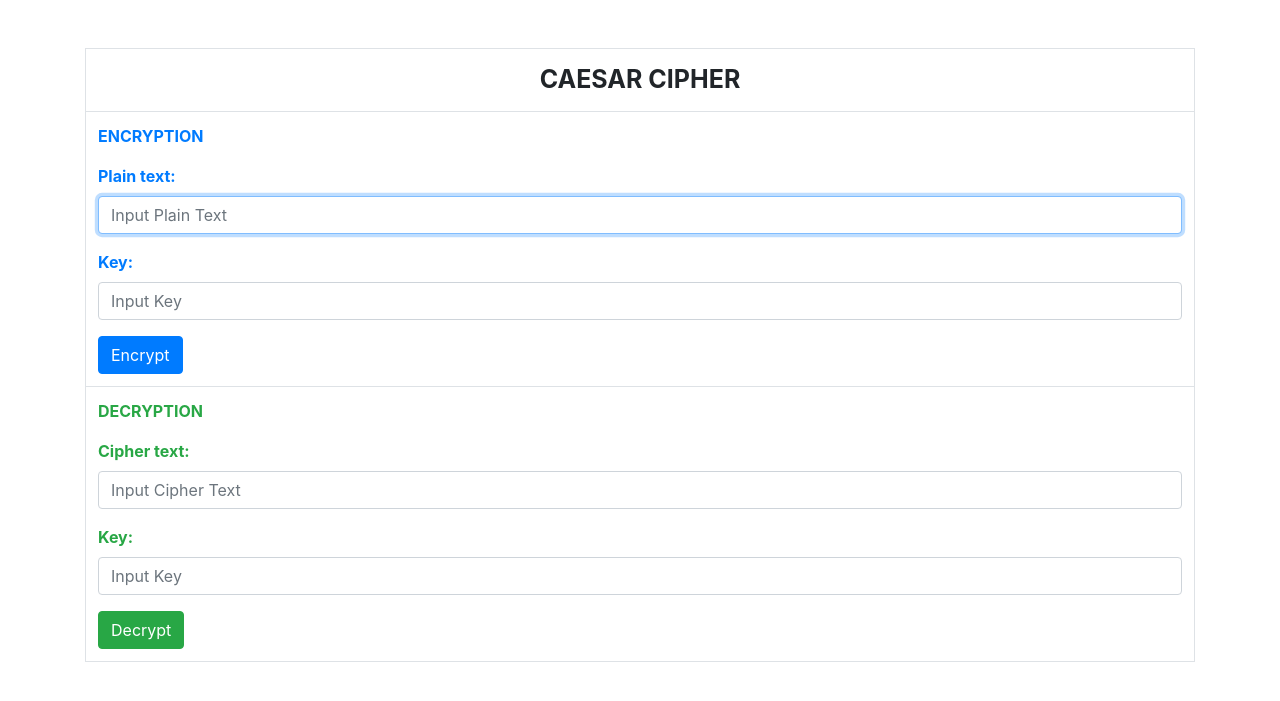
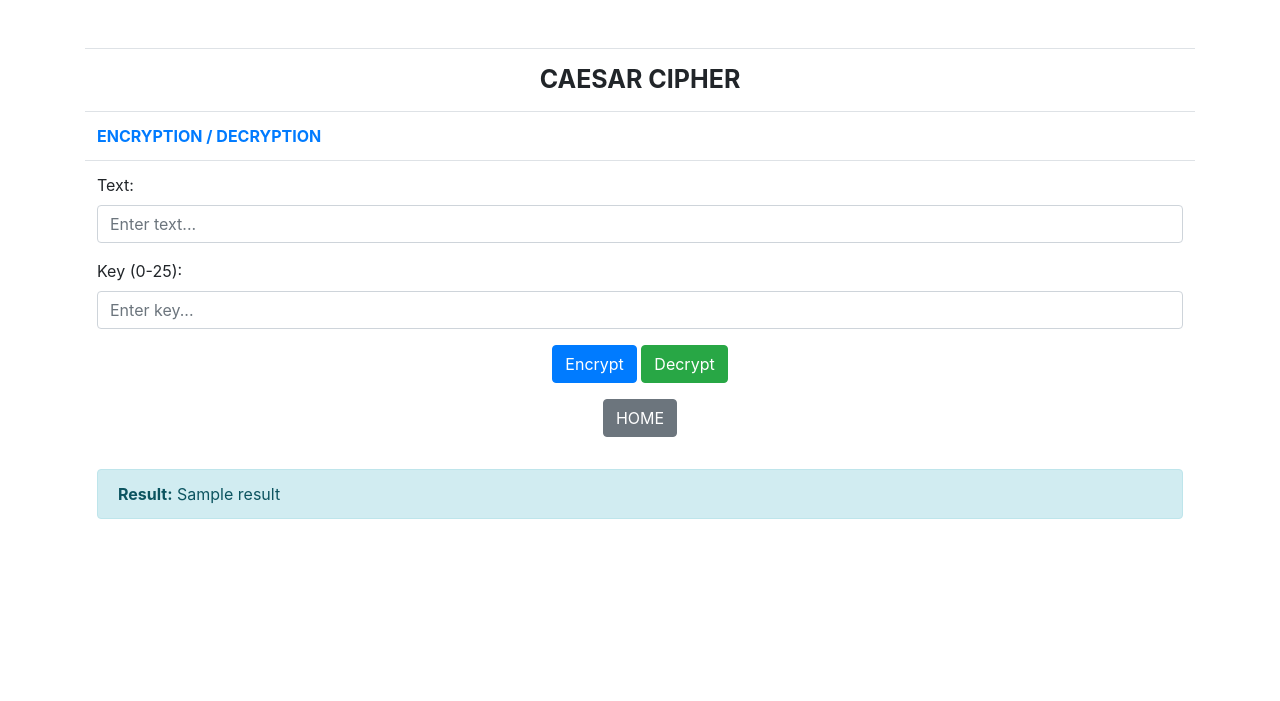
Before and after one commit to huytn593/bmttnc-hutech-2280601259, a Flask app: template lab-02/templates/caesar.html in a window 1280 px wide. Shown: the top 701 px of the page. Run offline with Flask 3, Linux system fonts and the light colour scheme; the template is opened without the code that fills it: most values are stand-ins (such as "Sample title", 1, 10 or a date in 2020).

Commit message:
Thêm web

```diff
--- a/lab-02/app.py
+++ b/lab-02/app.py
@@ -1,36 +1,107 @@
 from flask import Flask, render_template, request
-from cipher.caesar import CaesarCipher
+import sys
+import os
+
+# Đảm bảo import từ thư mục ex01
+sys.path.append(os.path.join(os.path.dirname(__file__), 'ex01'))
+
+# Import các Cipher
+from cipher.caesar.caesar_cipher import CaesarCipher
+from cipher.vigenere.vigenere_cipher import VigenereCipher
+from cipher.railfence.railfence_cipher import RailFenceCipher
+from cipher.playfair.playfair_cipher import PlayFairCipher
 
 app = Flask(__name__)
 
-# Route for home page
 @app.route("/")
 def home():
     return render_template('index.html')
 
-# Route for Caesar Cipher page
-@app.route("/caesar")
+@app.route("/caesar", methods=["GET", "POST"])
 def caesar():
-    return render_template('caesar.html')
+    result = ""
+    if request.method == "POST":
+        text = request.form["text"]
+        key = request.form["key"]
+        action = request.form["action"]
+        try:
+            key = int(key)
+            cipher = CaesarCipher()
+            if action == "encrypt":
+                result = cipher.encrypt_text(text, key)
+            elif action == "decrypt":
+                result = cipher.decrypt_text(text, key)
+        except ValueError:
+            result = "Key must be an integer from 0-25."
+    return render_template("caesar.html", result=result)
 
-# Route for Caesar Cipher encryption
-@app.route("/encrypt", methods=['POST'])
-def caesar_encrypt():
-    text = request.form['inputPlainText']
-    key = int(request.form['inputKeyPlain'])
-    caesar = CaesarCipher()
-    encrypted_text = caesar.encrypt_text(text, key)
-    return f"text: {text}<br/>key: {key}<br/>encrypted text: {encrypted_text}"
+@app.route("/vigenere", methods=["GET", "POST"])
+def vigenere():
+    result = ""
+    if request.method == "POST":
+        text = request.form["text"]
+        key = request.form["key"]
+        action = request.form["action"]
+        cipher = VigenereCipher()
+        if action == "encrypt":
+            result = cipher.vigenere_encrypt(text, key)
+        else:
+            result = cipher.vigenere_decrypt(text, key)
+    return render_template("vigenere.html", result=result)
 
-# Route for Caesar Cipher decryption
-@app.route("/decrypt", methods=['POST'])
-def caesar_decrypt():
-    text = request.form['inputCipherText']
-    key = int(request.form['inputKeyCipher'])
-    caesar = CaesarCipher()
-    decrypted_text = caesar.decrypt_text(text, key)
-    return f"text: {text}<br/>key: {key}<br/>decrypted text: {decrypted_text}"
 
-# Main function to run the app
+@app.route("/railfence", methods=["GET", "POST"])
+def railfence():
+    result = ""
+    if request.method == "POST":
+        text = request.form["text"]
+        key = request.form["key"]
+        action = request.form["action"]
+        try:
+            key = int(key)
+            cipher = RailFenceCipher()
+            if action == "encrypt":
+                result = cipher.rail_fence_encrypt(text, key)
+            else:
+                result = cipher.rail_fence_decrypt(text, key)
+        except ValueError:
+            result = "Key must be an integer."
+    return render_template("railfence.html", result=result)
+
+
+@app.route("/playfair", methods=["GET", "POST"])
+def playfair():
+    result = ""
+    if request.method == "POST":
+        text = request.form["text"]
+        key = request.form["key"]
+        action = request.form["action"]
+        cipher = PlayFairCipher()
+        matrix = cipher.create_playfair_matrix(key)
+        if action == "encrypt":
+            result = cipher.playfair_encrypt(text, matrix)
+        else:
+            result = cipher.playfair_decrypt(text, matrix)
+    return render_template("playfair.html", result=result)
+
+@app.route("/transposition", methods=["GET", "POST"])
+def transposition():
+    result = ""
+    if request.method == "POST":
+        text = request.form["text"]
+        key = request.form["key"]
+        action = request.form["action"]
+        try:
+            key = int(key)
+            cipher = TranspositionCipher()
+            if action == "encrypt":
+                result = cipher.encrypt(text, key)
+            else:
+                result = cipher.decrypt(text, key)
+        except ValueError:
+            result = "Key must be an integer."
+    return render_template("transposition.html", result=result)
+
+
 if __name__ == "__main__":
-    app.run(host="0.0.0.0", port=5050, debug=True)
+    app.run(host="0.0.0.0", port=5055, debug=True)
--- a/lab-02/templates/caesar.html
+++ b/lab-02/templates/caesar.html
@@ -1,54 +1,63 @@
 <!DOCTYPE html>
 <html lang="en">
+<head>
+    <meta charset="UTF-8" />
+    <meta name="viewport" content="width=device-width, initial-scale=1" />
+    <title>Caesar Cipher</title>
+    <link href="https://cdn.jsdelivr.net/npm/bootstrap@4.6.2/dist/css/bootstrap.min.css" rel="stylesheet"/>
+</head>
+<body>
 
-<head>
-    <meta charset="UTF-8">
-    <title>Caesar Cipher</title>
-    <link href="https://cdn.jsdelivr.net/npm/bootstrap@4.6.2/dist/css/bootstrap.min.css" rel="stylesheet" />
-</head>
-
-<body>
     <div class="container mt-5">
-        <table class="table table-bordered">
+        <table class="table">
             <tr>
-                <td class="text-center font-weight-bold" style="font-size: 25px;">
-                    CAESAR CIPHER
-                </td>
+                <td class="text-center font-weight-bold" style="font-size: 25px;">CAESAR CIPHER</td>
             </tr>
             <tr>
-                <td class="font-weight-bold text-primary">
-                    ENCRYPTION
-                    <form method="POST" action="/encrypt" class="mt-3">
-                        <div class="mb-3">
-                            <label class="form-label">Plain text:</label>
-                            <input type="text" class="form-control" name="inputPlainText" placeholder="Input Plain Text" required autofocus />
-                        </div>
-                        <div class="mb-3">
-                            <label class="form-label">Key:</label>
-                            <input type="number" class="form-control" name="inputKeyPlain" placeholder="Input Key" required />
-                        </div>
-                        <button type="submit" class="btn btn-primary">Encrypt</button>
-                    </form>
-                </td>
+                <td class="font-weight-bold text-primary">ENCRYPTION / DECRYPTION</td>
             </tr>
             <tr>
-                <td class="font-weight-bold text-success">
-                    DECRYPTION
-                    <form method="POST" action="/decrypt" class="mt-3">
-                        <div class="mb-3">
-                            <label class="form-label">Cipher text:</label>
-                            <input type="text" class="form-control" name="inputCipherText" placeholder="Input Cipher Text" required />
+                <td>
+                    <form method="POST">
+                        <div class="form-group">
+                            <label>Text:</label>
+                            <input
+                                type="text"
+                                class="form-control"
+                                name="text"
+                                placeholder="Enter text..."
+                                required
+                            />
                         </div>
-                        <div class="mb-3">
-                            <label class="form-label">Key:</label>
-                            <input type="number" class="form-control" name="inputKeyCipher" placeholder="Input Key" required />
+                        <div class="form-group">
+                            <label>Key (0-25):</label>
+                            <input
+                                type="number"
+                                class="form-control"
+                                name="key"
+                                placeholder="Enter key..."
+                                required
+                                min="0" max="25"
+                            />
                         </div>
-                        <button type="submit" class="btn btn-success">Decrypt</button>
+                        <div class="form-group text-center">
+                            <button type="submit" name="action" value="encrypt" class="btn btn-primary">Encrypt</button>
+                            <button type="submit" name="action" value="decrypt" class="btn btn-success">Decrypt</button>
+                            <div class="container mt-3">
+    <a href="/" class="btn btn-secondary mb-3">HOME</a>
+</div>
+
+                        </div>
                     </form>
+
+                    {% if result %}
+                    <div class="alert alert-info mt-3">
+                        <strong>Result:</strong> {{ result }}
+                    </div>
+                    {% endif %}
                 </td>
             </tr>
         </table>
     </div>
 </body>
-
 </html>
```
Also changed, not shown: lab-02/templates/index.html (+13 -15 lines), lab-02/templates/playfair.html (added, +44 -0 lines), lab-02/templates/railfence.html (added, +45 -0 lines), lab-02/templates/vigenere.html (added, +45 -0 lines).
